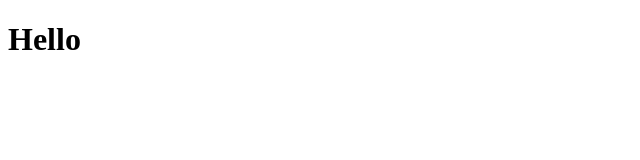
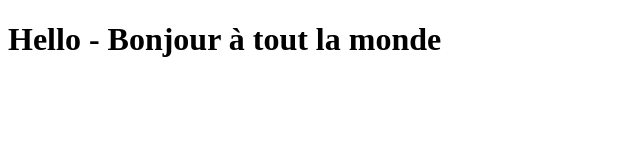
Before and after one commit to DavLau67/coursera-test, a plain HTML site: page site/index.html in a window 1280 px wide. Shown: the whole page, without its empty margins (0-640 px from the left). Drawn offline with Linux system fonts and the light colour scheme.

Commit message:
modification

```diff
--- a/site/index.html
+++ b/site/index.html
@@ -4,6 +4,6 @@
 	<title>Hello Coursera</title>
 </head>
 <body>
-	<h1>Hello</h1>
+	<h1>Hello - Bonjour à tout la monde</h1>
 </body>
 </html
```
